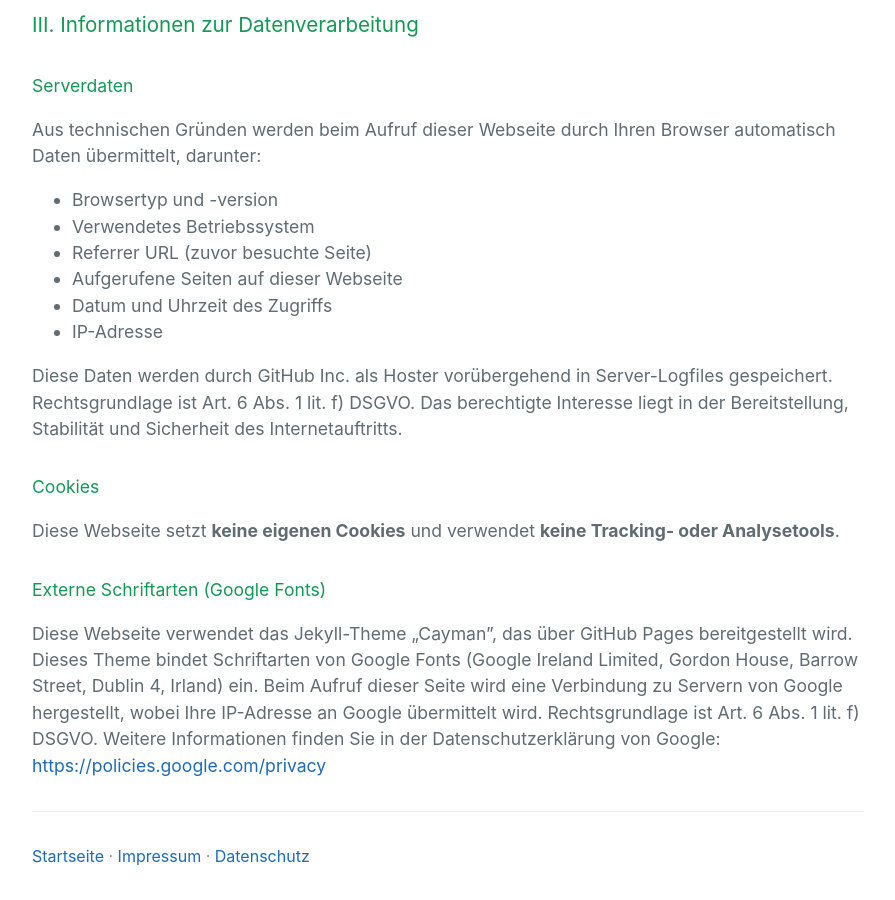
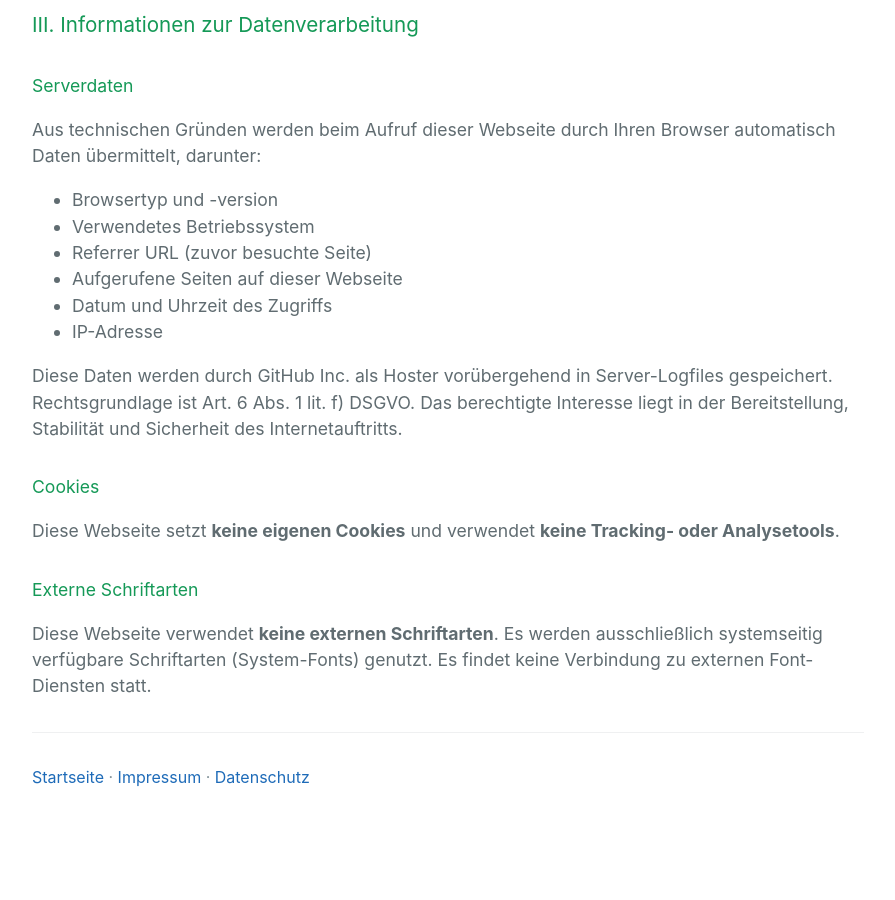
Before and after one commit to danielwinter83/gts-holzhausen-website, a Jekyll site: the page built from datenschutz.md, in a window 1280 px wide and 900 px high, scrolled down 1405 px. Shown: the whole window, without its empty margins (192-1087 px from the left). Built offline with Jekyll 4.4.1, drawn with Linux system fonts in a browser that asks for light colours; our own code applies the rules of GitHub Pages for plain Markdown files; after the commit the page ends 2226 px from its top, so only the background shows below that.

Commit message:
Datenschutzerklaerung: Google Fonts Abschnitt aktualisieren (keine externen Fonts mehr)

```diff
--- a/datenschutz.md
+++ b/datenschutz.md
@@ -49,6 +49,6 @@ Diese Daten werden durch GitHub Inc. als Hoster vorübergehend in Server-Logfile
 
 Diese Webseite setzt **keine eigenen Cookies** und verwendet **keine Tracking- oder Analysetools**.
 
-#### Externe Schriftarten (Google Fonts)
+#### Externe Schriftarten
 
-Diese Webseite verwendet das Jekyll-Theme „Cayman", das über GitHub Pages bereitgestellt wird. Dieses Theme bindet Schriftarten von Google Fonts (Google Ireland Limited, Gordon House, Barrow Street, Dublin 4, Irland) ein. Beim Aufruf dieser Seite wird eine Verbindung zu Servern von Google hergestellt, wobei Ihre IP-Adresse an Google übermittelt wird. Rechtsgrundlage ist Art. 6 Abs. 1 lit. f) DSGVO. Weitere Informationen finden Sie in der Datenschutzerklärung von Google: [https://policies.google.com/privacy](https://policies.google.com/privacy)
+Diese Webseite verwendet **keine externen Schriftarten**. Es werden ausschließlich systemseitig verfügbare Schriftarten (System-Fonts) genutzt. Es findet keine Verbindung zu externen Font-Diensten statt.
```
